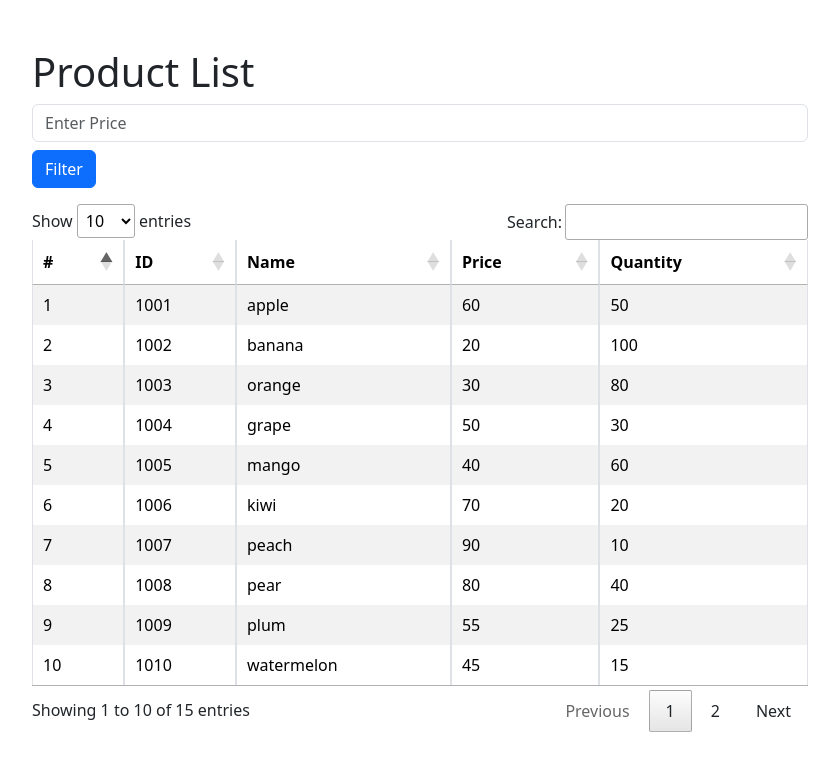
After one commit to Adisak034/learn_php, a PHP site: page /W06_01_LoopProduct.php in a window 1280 px wide. The commit adds this page. Shown: the top 771 px of the page, without its empty margins (220-1059 px from the left). Run offline with PHP 8.4, Linux system fonts and the light colour scheme; some libraries are stand-ins or nearby versions.

Commit message:
Add product listing page and update navigation links

```diff
--- /dev/null
+++ b/W06_01_LoopProduct.php
@@ -0,0 +1,103 @@
+<!DOCTYPE html>
+<html lang="en">
+    <head>
+        <meta charset="UTF-8">
+        <meta name="viewport" content="width=device-width, initial-scale=1.0">
+        <title>Document</title>
+       <link href="https://cdn.jsdelivr.net/npm/bootstrap@5.3.7/dist/css/bootstrap.min.css" rel="stylesheet" integrity="sha384-LN+7fdVzj6u52u30Kp6M/trliBMCMKTyK833zpbD+pXdCLuTusPj697FH4R/5mcr" crossorigin="anonymous">
+         <link href="https://cdn.datatables.net/2.0.8/css/dataTables.dataTables.min.css" rel="stylesheet">
+<style>
+    .container {
+        max-width: 800px;
+    }
+</style>
+</head>
+<body>
+    <?php
+    $products = [
+        ['id'=>1001,'name'=>'apple','price'=>60,'quantity'=>50],
+        ['id'=>1002,'name'=>'banana','price'=>20,'quantity'=>100],
+        ['id'=>1003,'name'=>'orange','price'=>30,'quantity'=>80],
+        ['id'=>1004,'name'=>'grape','price'=>50,'quantity'=>30],
+        ['id'=>1005,'name'=>'mango','price'=>40,'quantity'=>60],
+        ['id'=>1006,'name'=>'kiwi','price'=>70,'quantity'=>20],
+        ['id'=>1007,'name'=>'peach','price'=>90,'quantity'=>10],
+        ['id'=>1008,'name'=>'pear','price'=>80,'quantity'=>40],
+        ['id'=>1009,'name'=>'plum','price'=>55,'quantity'=>25],
+        ['id'=>1010,'name'=>'watermelon','price'=>45,'quantity' => 15],
+        ['id'=>1011,'name'=>'pineapple','price'=>65,'quantity'=>35],
+        ['id'=>1012,'name'=>'strawberry','price'=>75,'quantity'=>45],
+        ['id'=>1013,'name'=>'blueberry','price'=>85,'quantity'=>55],
+        ['id'=>1014,'name'=>'raspberry','price'=>105,'quantity'=>65],
+        ['id'=>1015,'name'=>'blackberry','price'=>105,'quantity'=>75]
+
+    ];
+
+    ?>
+    <div class="container mt-5">
+        <h1>Product List</h1>
+
+        <form action=""method="post" class="mb-3">
+            <div>
+                <input type="number" name="price" placeholder="Enter Price" class="form-control mb-2" id="">
+                <button type="submit" class="btn btn-primary">Filter</button>
+            </div>
+
+        </form>
+        <table id="productTable" class="table table-striped table-bordered">
+            <thead>
+                <tr>
+                    <th>#</th>
+                    <th>ID</th>
+                    <th>Name</th>
+                    <th>Price</th>
+                    <th>Quantity</th>
+                </tr>
+            </thead>
+            <tbody>
+                <?php
+                //check if the form is submitted
+            if (isset($_POST['price']) && !empty($_POST['price'])) {
+                $filterPrice = $_POST['price'];
+                $filterProducts = array_filter($products, function($product) use ($filterPrice) {
+                    return $product['price'] == $filterPrice;
+                });
+                // Re-index the array to start from 0
+                $filterProducts = array_values($filterProducts);
+            }else {
+                $filterProducts = $products;
+            }
+
+
+
+
+ foreach ($filterProducts as $index => $product) {
+     // echo "สินค้า: " . $product['name'] ." ราคา: ".$product['price']." บาท " .$product['quantity']." ชิ้น<br>";
+     echo "<tr>";
+     echo "<td>" . $index+1 . "</td>";
+     echo "<td>" . $product['id'] . "</td>";
+     echo "<td>" . $product['name'] . "</td>";
+     echo "<td>" . $product['price'] . "</td>";
+     echo "<td>" . $product['quantity'] . "</td>";
+     echo "</tr>";
+    }
+    ?>
+                <!-- <tr>
+                    <td></td>
+                    <td></td>
+                    <td></td>
+                </tr> -->
+            </tbody>
+        </table>
+    </div>
+</body>
+ <script src="https://code.jquery.com/jquery-3.5.1.min.js"></script>
+<script src="https://cdn.jsdelivr.net/npm/bootstrap@5.3.7/dist/js/bootstrap.bundle.min.js" integrity="sha384-ndDqU0Gzau9qJ1lfW4pNLlhNTkCfHzAVBReH9diLvGRem5+R9g2FzA8ZGN954O5Q" crossorigin="anonymous"></script>
+
+<script src="https://cdn.datatables.net/2.0.8/js/dataTables.min.js"></script>
+<script>
+    let table = new DataTable('#productTable');
+</script>
+
+
+</html>
--- a/index.php
+++ b/index.php
@@ -30,6 +30,11 @@
         <li><a href="W01-01-introPHP.php">Intro PHP</a></li>
         <li><a href="W02_01_oddEvenNumber.php">Odd-Even-Number</a></li>
         <li><a href="W02_02_grade.php">Calculater Grade</a></li>
+        <li><a href="W06_01_LoopProduct.php">Show Product</a></li>
+        <li><a href="">Connect Database</a></li>
+        <li><a href="">Show Product (Form Database)</a></li>
+
+
 
     </ul>
 </body>
```
